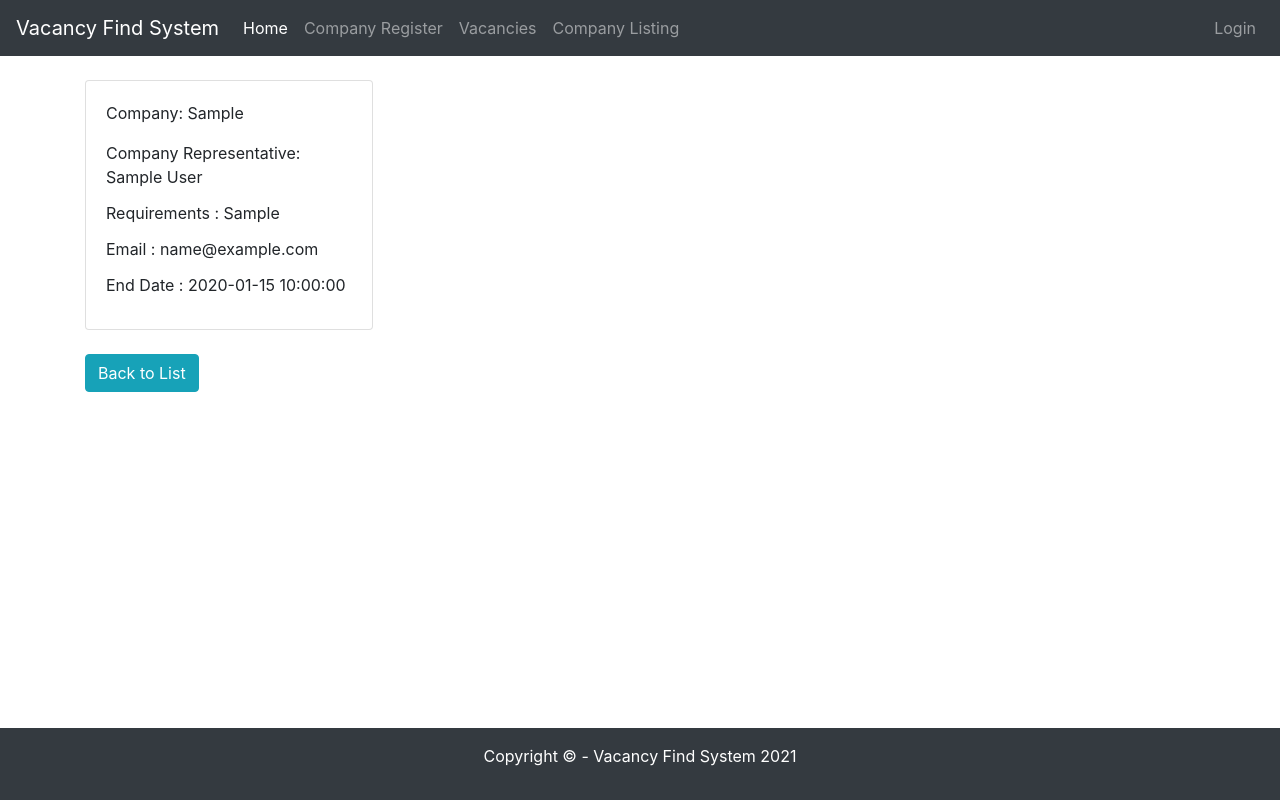
After one commit to adrian3xl/VacancyWebsite, a PHP site: page /public_vacancy_details.php?id=1 in a window 1280 px wide. The commit adds this page. Run offline with PHP 8.4, Linux system fonts and the light colour scheme; tables that the repository leaves empty or names only in its code hold one stand-in row (values such as "Sample post"); some libraries are stand-ins or nearby versions.

```diff
--- a/includes/header.php
+++ b/includes/header.php
@@ -30,7 +30,6 @@ include_once 'includes/session.php'?>
         <div class="navbar-nav mr-auto">
           <a class="nav-item nav-link active" href="index.php">Home <span class="sr-only">(current)</span></a>
           <a class="nav-item nav-link" href="registration_company.php">Company Register</a>
-          <a class="nav-item nav-link" href="createvacancy.php">Create vacancy</a>
           <a class="nav-item nav-link" href="public_vacancy.php">Vacancies</a>
            <a class="nav-item nav-link" href="publiccompany_view.php">Company Listing</a>
         </div>
@@ -42,7 +41,18 @@ include_once 'includes/session.php'?>
           <?php } else { ?>
             <a class="nav-item nav-link" href="#"><span> Welcome <?php echo $_SESSION['username'] ?>! </span> <span class="sr-only">(current)</span></a>
             <a class="nav-item nav-link" href="logout.php">Logout <span class="sr-only">(current)</span></a>
-            <a class="nav-item nav-link" href="viewvacancy.php">Vacancies</a>
+
+  <div class="dropdown ">
+  <button class="btn btn-dark dropdown-toggle" type="button" data-toggle="dropdown">Admin Features
+  <span class="caret"></span></button>
+  <ul class="dropdown-menu bg-dark ">
+    <li>  <a class="nav-item nav-link " href="createvacancy.php">Create vacancy(Admin)</a></li>
+    <li><a class="nav-item nav-link" href="viewvacancy.php">Vacancies(Admin)</a></li>
+    <li><a href="#"></a></li>
+  </ul>
+</div>
+
+
           <?php } ?>
         </div>
       </div>
--- a/public_vacancy.php
+++ b/public_vacancy.php
@@ -15,7 +15,7 @@
         <tr>
 
             <th>Vacancy</th>
-            <th>Actions</th>
+
         </tr>
         <?php while($r = $results->fetch(PDO::FETCH_ASSOC)) { ?>
            <tr>
@@ -24,7 +24,7 @@
                 <td><?php echo $r['vacant_position'] ?></td>
 
                 <td>
-                    <a href="vacancydetails.php?id=<?php echo $r['vacancy_id'] ?>" class="btn btn-primary">View</a>
+                    <a href="public_vacancy_details.php?id=<?php echo $r['vacancy_id'] ?>" class="btn btn-primary">View</a>
 
                 </td>
            </tr>
--- /dev/null
+++ b/public_vacancy_details.php
@@ -0,0 +1,49 @@
+<?php
+    $title = 'View vacancy detail';
+
+    require_once 'includes/header.php';
+    require_once 'db/conn.php';
+
+    // Get employer by id
+    if(!isset($_GET['id'])){
+        include 'includes/errormessage.php';
+
+    } else{
+        $id = $_GET['id'];
+       $result = $crud->getVacancyDetails($id);
+
+
+?>
+
+
+<div class="card" style="width: 18rem;">
+    <div class="card-body">
+
+    <p class="card-text">
+            Company: <?php echo $result['company'];  ?>
+        </p>
+        <p class="card-title">
+        Company Representative: <?php echo $result['firstname'] . ' ' . $result['lastname'];  ?>
+    </p>
+    <p class="card-title">
+       Requirements : <?php echo $result['requirements'];  ?>
+    </p>
+    <p class="card-title">
+       Email : <?php echo $result['email'];  ?>
+    </p>
+    <p class="card-title">
+       End Date : <?php echo $result['end_date'];  ?>
+    </p>
+    </div>
+</div>
+
+<br>
+        <a href="public_vacancy.php" class="btn btn-info">Back to List</a>
+
+    <?php
+
+} ?>
+<br>
+<br>
+<br>
+<?php require_once 'includes/footer.php'; ?>
```
